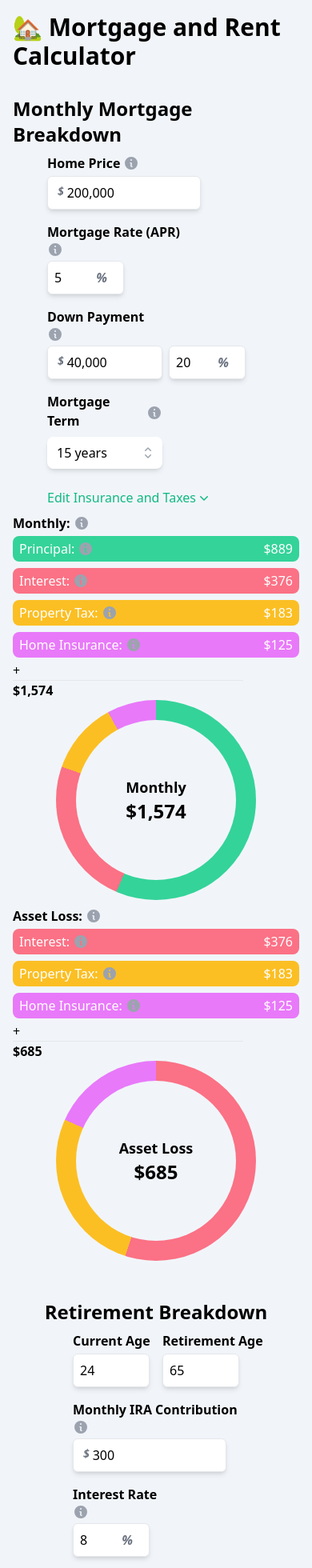
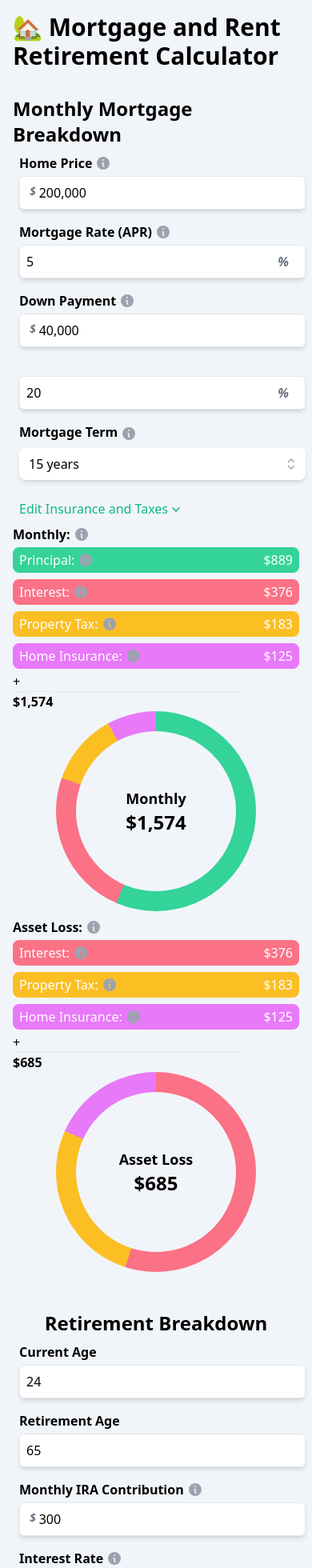
Before and after one commit to tylerhiggs/mortgage-rent-calculator, a Vue app: page / in a window 390 px wide. Shown: the top 1960 px of the page at 80% size. Built offline with nearby package versions, Linux system fonts and the light colour scheme.

Commit message:
Improves mobile formatting

```diff
--- a/index.html
+++ b/index.html
@@ -4,7 +4,7 @@
     <meta charset="UTF-8">
     <link rel="icon" href="/favicon.ico">
     <meta name="viewport" content="width=device-width, initial-scale=1.0">
-    <title>Mortgage Calculator</title>
+    <title>Mortgage and Rent Retirement Calculator</title>
   </head>
   <body>
     <div id="app"></div>
--- a/src/App.vue
+++ b/src/App.vue
@@ -56,7 +56,9 @@ const values = computed(() => {
 
 <template>
   <main class="bg-slate-100 xl:bg-emerald-200 xl:dark:bg-slate-700 dark:bg-slate-700 h-full">
-    <h1 class="font-bold text-3xl p-4 dark:text-slate-100">🏡 Mortgage and Rent Calculator</h1>
+    <h1 class="font-bold text-3xl p-4 dark:text-slate-100">
+      🏡 Mortgage and Rent Retirement Calculator
+    </h1>
     <div class="flex flex-col items-center">
       <div
         class="w-full xl:w-8/12 flex flex-col items-center bg-slate-100 dark:bg-slate-800 dark:text-slate-100 rounded-2xl p-4"
--- a/src/components/MortgageInput.vue
+++ b/src/components/MortgageInput.vue
@@ -35,7 +35,7 @@ const toggleExpanded = () => {
 </script>
 
 <template>
-  <div class="flex flex-col">
+  <div class="flex flex-col w-full">
     <NumberInput
       label="Home Price"
       :value="mortgageStore.homeValue"
@@ -54,7 +54,7 @@ const toggleExpanded = () => {
       isPercent
       info="The annual percentage rate (APR) of your mortgage. This is the interest rate you will pay on your mortgage."
     />
-    <div class="grid grid-rows-1 grid-cols-2 w-72 gap-4">
+    <div class="grid grid-rows-1 grid-cols-1 sm:grid-cols-2 w-full sm:w-72 gap-4">
       <NumberInput
         label="Down Payment"
         size="md"
@@ -87,7 +87,7 @@ const toggleExpanded = () => {
       <ChevronDownIcon v-else class="h-5 w-5 text-emerald-500" aria-hidden="true" />
     </button>
     <div v-if="isExpanded">
-      <div class="grid grid-rows-1 grid-cols-2 w-72 gap-4">
+      <div class="grid grid-rows-1 grid-cols-1 sm:grid-cols-2 w-72 gap-4">
         <NumberInput
           size="md"
           label="PMI"
@@ -109,7 +109,7 @@ const toggleExpanded = () => {
           isPercent
         />
       </div>
-      <div class="grid grid-rows-1 grid-cols-2 w-72 gap-4">
+      <div class="grid grid-rows-1 grid-cols-1 sm:grid-cols-2 w-72 gap-4">
         <NumberInput
           size="md"
           label="Property Tax"
--- a/src/components/RetirementSummary.vue
+++ b/src/components/RetirementSummary.vue
@@ -76,8 +76,8 @@ const rentRetirementPercentages = computed(() => [
   >
     <h2 class="font-bold text-2xl">Retirement Breakdown</h2>
     <div class="flex lg:flex-row flex-col lg:justify-around items-center w-full">
-      <div class="flex flex-col">
-        <div class="flex">
+      <div class="flex flex-col w-full">
+        <div class="flex sm:flex-row flex-col">
           <NumberInput
             size="sm"
             label="Current Age"
--- a/src/lib/DropdownList.vue
+++ b/src/lib/DropdownList.vue
@@ -1,5 +1,5 @@
 <template>
-  <div class="w-36 m-2">
+  <div class="w-full sm:w-36 m-2">
     <div class="flex items-center">
       <label v-if="props.label" class="font-bold mb-1 mr-1">{{ props.label }}</label>
       <InfoPopup v-if="props.info" :description="props.info" />
@@ -21,7 +21,7 @@
           leave-to-class="opacity-0"
         >
           <ListboxOptions
-            class="absolute mt-1 max-h-60 w-full overflow-auto rounded-md bg-white dark:bg-slate-700 py-1 text-base shadow-lg ring-1 ring-black/5 focus:outline-none sm:text-sm"
+            class="absolute mt-1 max-h-60 w-full overflow-auto rounded-md bg-white dark:bg-slate-700 py-1 text-base shadow-lg ring-1 ring-black/5 focus:outline-none sm:text-sm z-50"
           >
             <ListboxOption
               v-slot="{ active, selected }"
--- a/src/lib/NumberInput.vue
+++ b/src/lib/NumberInput.vue
@@ -1,9 +1,13 @@
 <template>
   <div
     class="flex flex-col m-2 justify-end relative"
-    :style="{
-      width: props.size === 'sm' ? '6rem' : props.size === 'md' ? '9rem' : '12rem'
-    }"
+    :class="[
+      props.size === 'sm'
+        ? 'w-full sm:w-24'
+        : props.size === 'md'
+          ? 'w-full sm:w-36'
+          : 'w-full sm:w-48'
+    ]"
   >
     <div class="flex items-center flex-wrap">
       <label :for="props.label" class="font-bold mr-1 whitespace-nowrap">{{ props.label }}</label>
```
